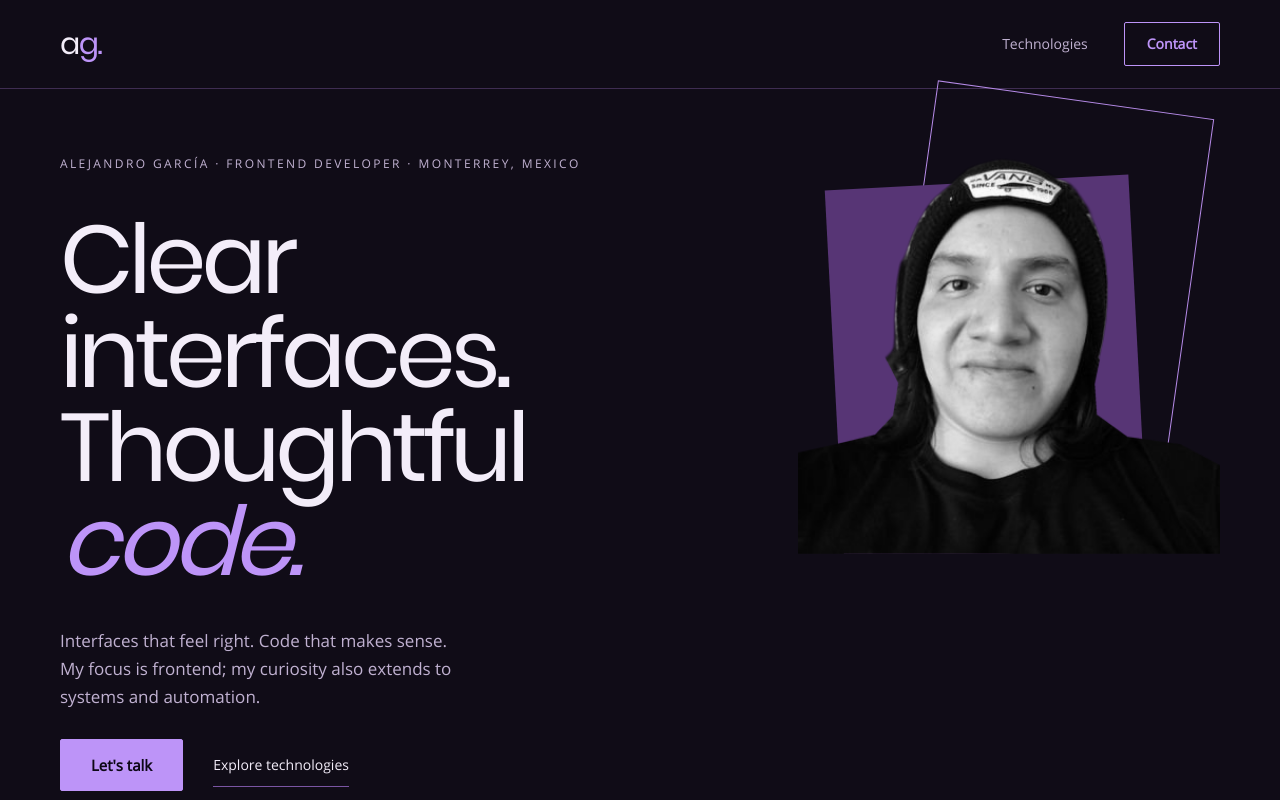
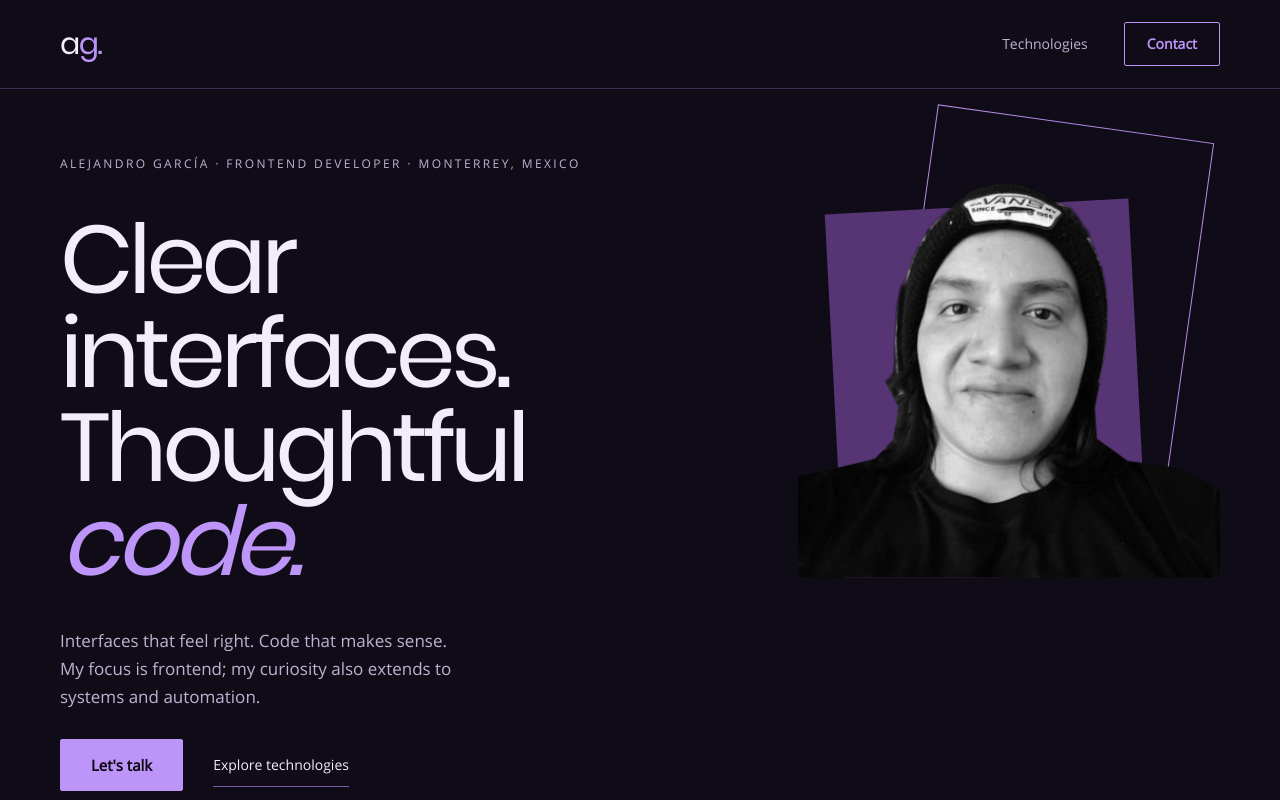
Before and after one commit to agarciab28/Personal-Web-Page, a website built with Vite: page index.html in a window 1280 px wide. Shown: the top 800 px of the page. Built offline with nearby package versions, Linux system fonts and the light colour scheme.

Commit message:
fix(hero): keep purple frame clear of desktop navigation

```diff
--- a/src/assets/css/main.css
+++ b/src/assets/css/main.css
@@ -62,7 +62,7 @@ h1 em{color:var(--accent);font-style:italic;padding-right:.05em}
 @media (min-width:1000px){
   .hero{grid-template-columns:minmax(0,1fr) clamp(340px,33vw,450px);gap:clamp(24px,3vw,48px)}
   h1{font-size:clamp(60px,7.5vw,116px)}
-  .stage{width:100%;align-self:start;margin-top:calc(-1 * clamp(32px,6vw,64px))}
+  .stage{width:100%;align-self:start;margin-top:calc(24px - clamp(32px,6vw,64px))}
 }
 
 /* bridge */
```
